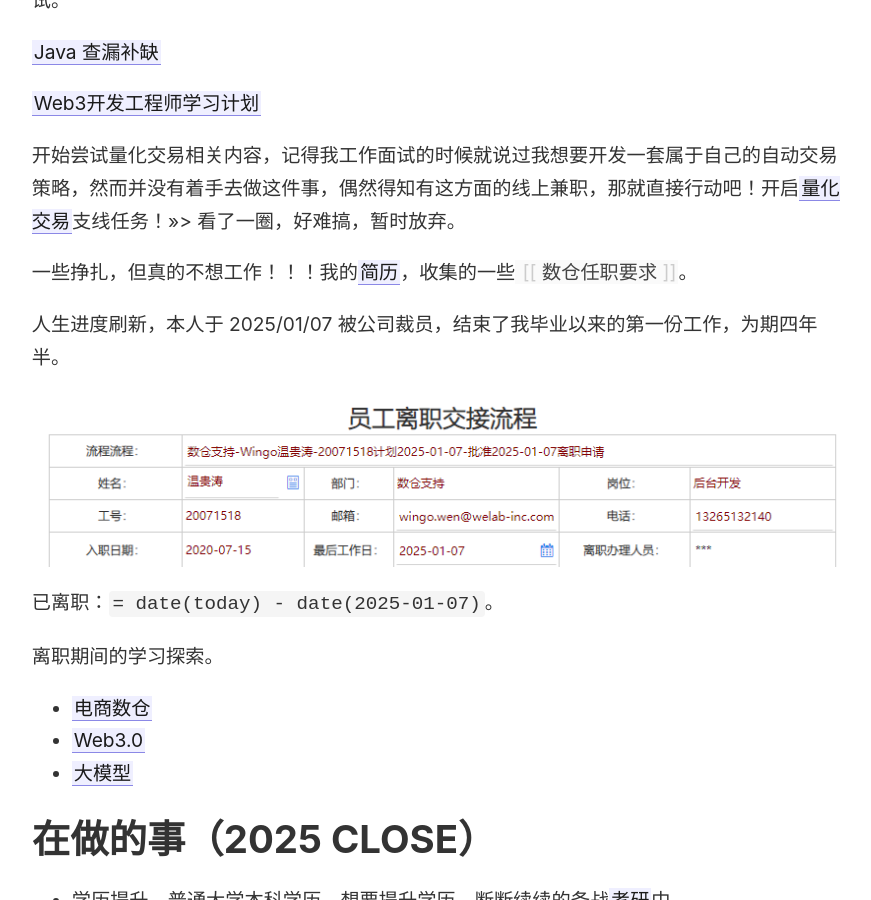
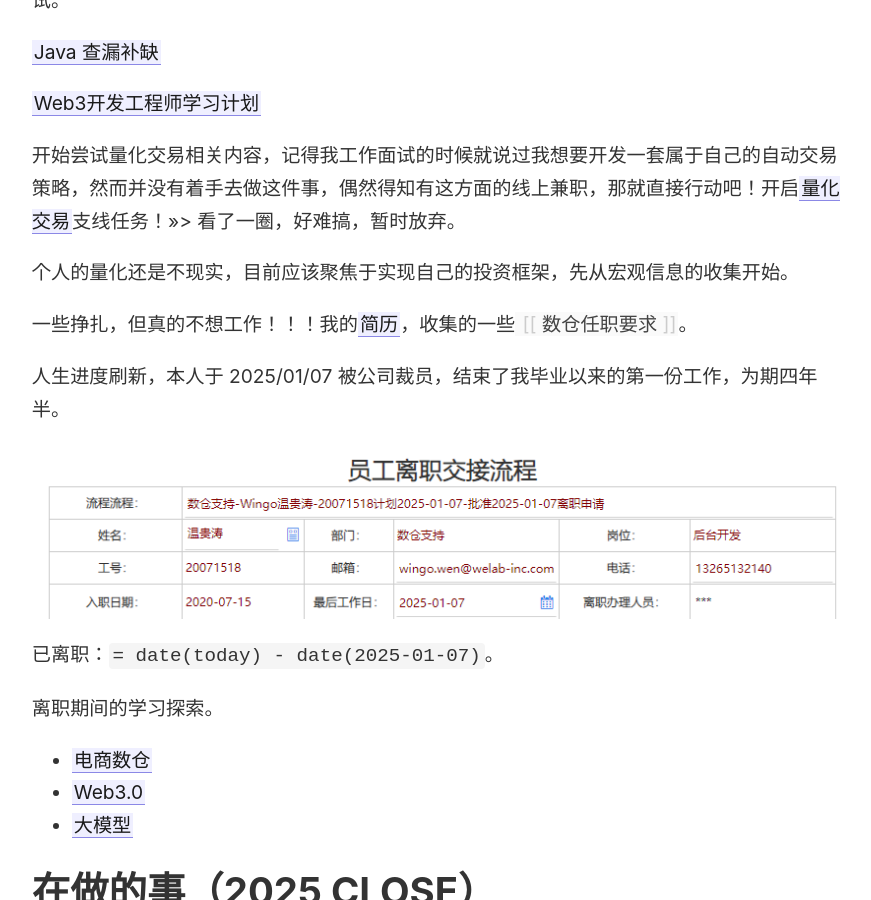
Before and after one commit to wingowen/digital-garden-jekyll, a Jekyll site: the page built from _notes/杂项/关于我.md, in a window 1280 px wide and 900 px high, scrolled down 441 px. Shown: the whole window, without its empty margins (45-916 px from the left). Built offline with Jekyll 4.4.1, drawn with Linux system fonts in a browser that asks for light colours.

Commit message:
vault backup: 2025-09-01 11:42:51

```diff
--- a/_notes/杂项/关于我.md
+++ b/_notes/杂项/关于我.md
@@ -13,6 +13,8 @@
 [[Web3开发工程师学习计划]]
 
 开始尝试量化交易相关内容，记得我工作面试的时候就说过我想要开发一套属于自己的自动交易策略，然而并没有着手去做这件事，偶然得知有这方面的线上兼职，那就直接行动吧！开启[[量化交易]]支线任务！>>> 看了一圈，好难搞，暂时放弃。
+
+个人的量化还是不现实，目前应该聚焦于实现自己的投资框架，先从宏观信息的收集开始。
 
 一些挣扎，但真的不想工作！！！我的[[简历]]，收集的一些[[数仓任职要求]]。
 
```
Also changed, not shown: .obsidian/workspace.json.
